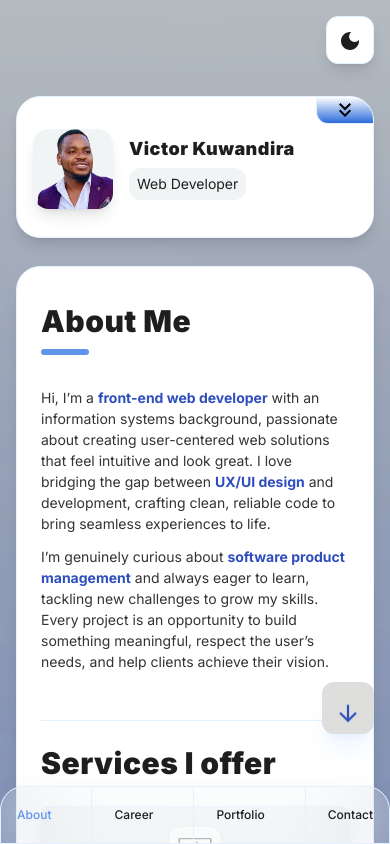
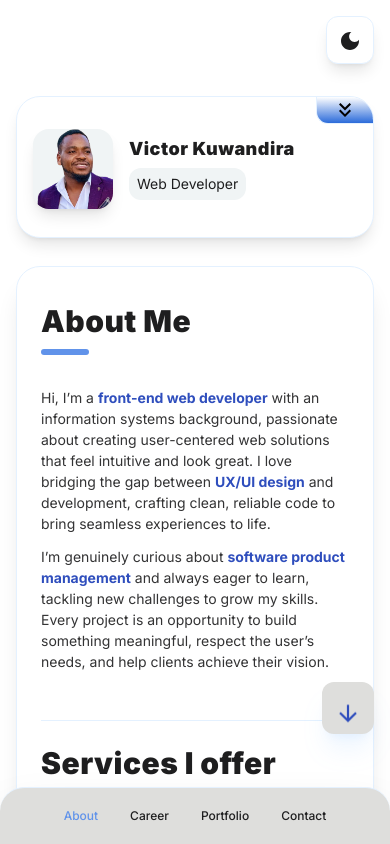
Before and after one commit to VictorKevz/portfolio, a React (Vite) app: page / in a window 390 px wide. Shown: the top 844 px of the page. Built offline with nearby package versions, Linux system fonts and the light colour scheme; the HTML template or start-up script is replaced by a standard one.

Commit message:
Adjust ContentContainer height

```diff
--- a/src/App.tsx
+++ b/src/App.tsx
@@ -14,8 +14,8 @@ function App() {
     <ThemeProvider>
       <AlertProvider>
         <main
-          className="w-full min-h-dvh bg-cover bg-no-repeat bg-center flex flex-col items-center justify-center gap-4 relative"
-          style={{ backgroundImage: "var(--main-bg)" }}
+          className="w-full min-h-dvh bg-[var(--neutral-0)] flex flex-col items-center justify-center gap-4 relative"
+          // style={{ backgroundImage: "var(--main-bg)" }}
         >
           <NavTabsProvider>
             <motion.div
@@ -39,7 +39,7 @@ export default App;
 
 const MobileNavTabs = () => {
   return (
-    <nav className="lg:hidden fixed bottom-0 w-full backdrop-blur-2xl bg-transparent min-h-14 flex items-center px-4 border border-[var(--border)] rounded-t-3xl shadow-2xl">
+    <nav className="lg:hidden fixed bottom-0 w-full bg-[var(--neutral-200)] min-h-14 flex items-center px-4 border-t border-[var(--border)] rounded-t-3xl shadow-2xl">
       <NavTabs />
     </nav>
   );
--- a/src/components/NavTabs.tsx
+++ b/src/components/NavTabs.tsx
@@ -5,31 +5,23 @@ export const NavTabs = () => {
   const { activeTab, onUpdate } = useNavTabsContext();
 
   return (
-    <ul className="w-full flex items-center justify-between h-14">
-      {navTabsData.map((tab, index) => {
+    <ul className="w-full flex items-center justify-center gap-8 lg:justify-between h-14">
+      {navTabsData.map((tab) => {
         const isActive = activeTab === tab.id;
-        const isLast = index === navTabsData.length - 1;
 
         return (
-          <li
-            key={tab.id}
-            className={`flex items-center h-14 w-fit gap-10 justify-between font-medium text-xs sm:text-lg ${
-              isActive
-                ? "text-[var(--secondary-color)]"
-                : "text-[var(--neutral-900)]"
-            }`}
-          >
+          <li key={tab.id}>
             <button
               type="button"
-              className={`${!isLast && "sm:mr-15"}`}
+              className={`justify-center font-medium text-xs sm:text-lg ${
+                isActive
+                  ? "text-[var(--secondary-color)]"
+                  : "text-[var(--neutral-900)]"
+              }`}
               onClick={() => onUpdate(tab.id)}
             >
               {tab.text}
             </button>
-
-            {!isLast && (
-              <span className="lg:hidden h-full w-px bg-[var(--border)]" />
-            )}
           </li>
         );
       })}
--- a/src/components/Profile.tsx
+++ b/src/components/Profile.tsx
@@ -27,7 +27,7 @@ const Profile = () => {
       variants={ContainerVariants(-100)}
       initial="hidden"
       animate="visible"
-      className="xl:max-w-72 w-full relative bg-[var(--neutral-0)] flex flex-col items-start gap-4 px-4 pt-8 border border-[var(--border)] rounded-3xl shadow-lg"
+      className="xl:max-w-72 w-full sticky top-10 bg-[var(--neutral-0)] flex flex-col items-start gap-4 px-4 pt-8 border border-[var(--border)] rounded-3xl shadow-lg"
     >
       <header className="w-full flex items-center gap-4 xl:flex-col pb-3">
         <div
--- a/src/components/content/ContentContainer.tsx
+++ b/src/components/content/ContentContainer.tsx
@@ -50,7 +50,7 @@ export const ContentContainer = () => {
       initial="hidden"
       animate="visible"
       ref={sectionRef}
-      className="relative max-w-screen-xl w-full h-auto bg-[var(--neutral-0)] border border-[var(--border)] rounded-3xl pb-6 shadow-xl xl:h-[44rem] overflow-y-auto no-scrollbar"
+      className="relative max-w-screen-lg w-full h-auto bg-[var(--neutral-0)] border border-[var(--border)] rounded-3xl pb-6 shadow-xl xl:min-h-[44rem] overflow-y-auto no-scrollbar"
     >
       <header className="flex w-full justify-between items-start pl-6">
         <h2 className="text-3xl sm:text-4xl  text-[var(--neutral-900)] flex flex-col items-start min-w-max gap-2 mt-9">
--- a/src/components/content/tabs/career/careerData.ts
+++ b/src/components/content/tabs/career/careerData.ts
@@ -45,14 +45,14 @@ export const data: CareerData = {
     },
     {
       id: 1,
-      title: "Co-Founder & Technical Lead",
-      year: "2020 – 2023",
+      title: "Co-Founder & Technical Lead - Zimbabwe",
+      year: "2020 – 2022",
       description:
-        "Built and maintained e-commerce platform using Ecwid for a startup. Led tech operations, managed logistics, and provided post-sale support for smart security devices exported to Zimbabwe.",
+        "Built and maintained e-commerce platform using Ecwid for a startup. Led tech operations, managed logistics, and provided post-sale support for smart security devices in Zimbabwe.",
     },
     {
       id: 2,
-      title: "Web Development Intern",
+      title: "Web Development Intern - China",
       year: "2021",
       description:
         "Assisted in developing a Shanghai Dianji's university library portal using HTML, CSS, and JS. Gained hands-on experience building UIs and contributing to production code.",
--- a/src/components/content/tabs/portfolio/Portfolio.tsx
+++ b/src/components/content/tabs/portfolio/Portfolio.tsx
@@ -38,7 +38,7 @@ export const Portfolio = () => {
         })}
       </ul>
 
-      <div className="grid grid-cols-1 md:grid-cols-2 2xl:grid-cols-3 gap-5 mt-8">
+      <div className="grid grid-cols-1 md:grid-cols-2 gap-5 mt-8">
         {filteredProjects.map((data) => (
           <PortfolioItem key={data.id} data={data} />
         ))}
--- a/src/index.css
+++ b/src/index.css
@@ -81,10 +81,7 @@
   font-family: "Inter", sans-serif;
   box-sizing: border-box;
 }
-html,
-body {
-  overflow-x: hidden;
-}
+
 h1,
 h2,
 h3,
```
